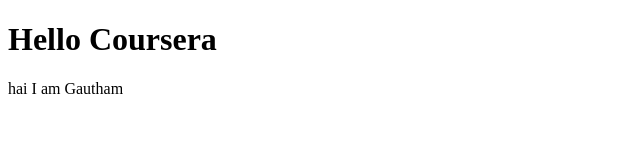
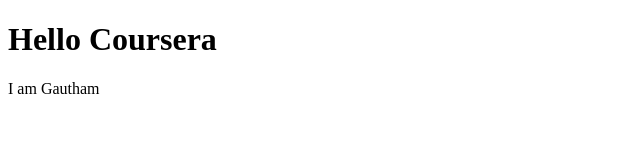
Before and after one commit to Gauthamkumar15/coursera-test, a plain HTML site: page index.html in a window 1280 px wide. Shown: the full height of the page, 0-640 px from the left. Drawn offline with Linux system fonts and the light colour scheme.

Commit message:
third commit

```diff
--- a/index.html
+++ b/index.html
@@ -6,6 +6,6 @@
   </head>
   <body>
     <h1>Hello Coursera</h1>
-    <p>hai I am Gautham</p>
+    <p>I am Gautham</p>
   </body>
 </html>
```
